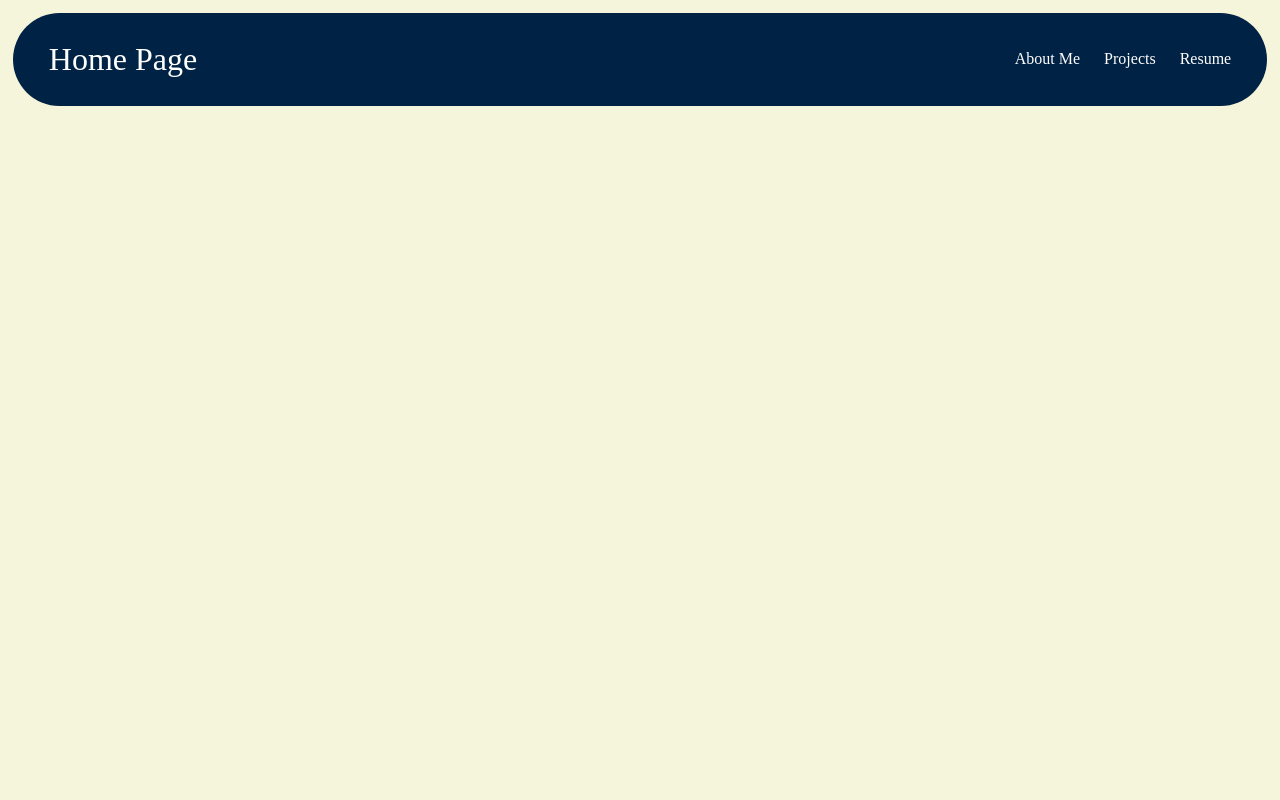
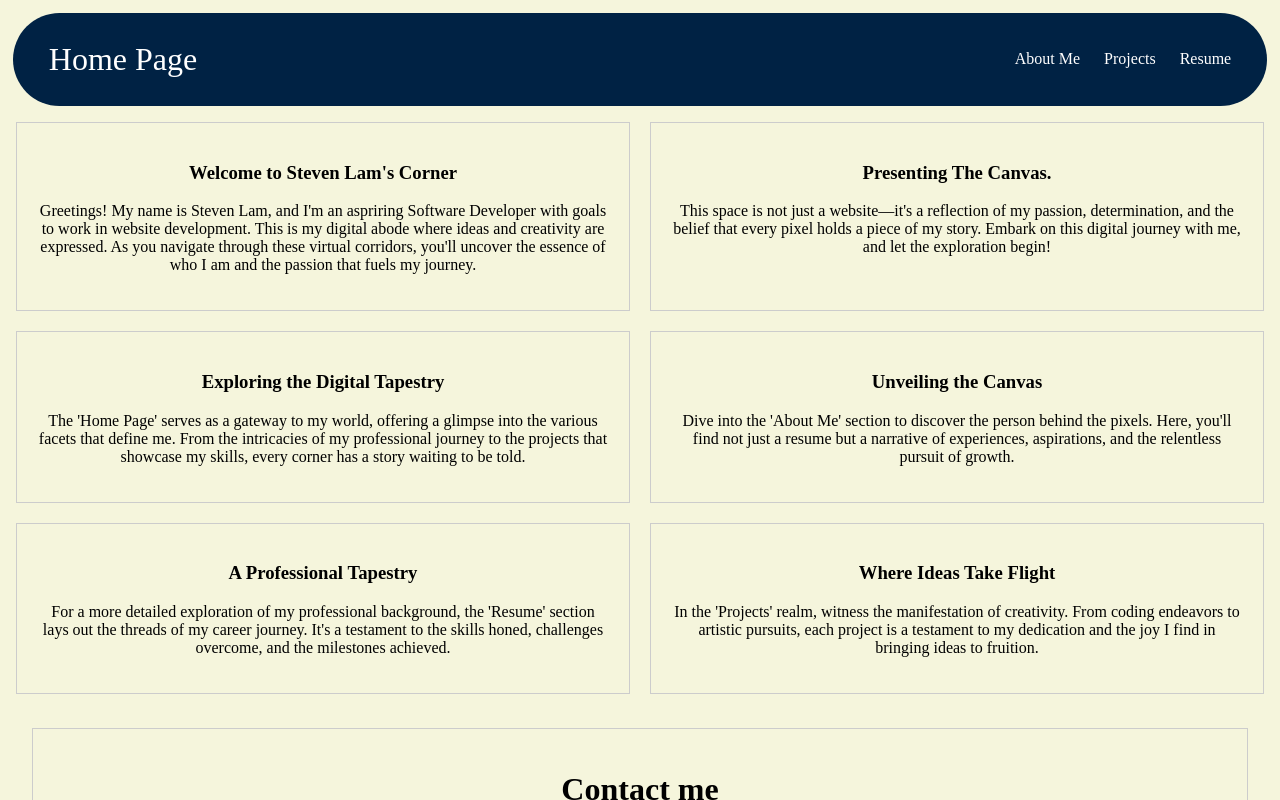
Before and after one commit to Slam210/Personal-Website, a React (Vite) app: page /PersonalWebsite/HomePage in a window 1280 px wide. Shown: the top 800 px of the page. Built offline with nearby package versions, Linux system fonts and the light colour scheme.

Commit message:
Modified routes

```diff
--- a/src/App.jsx
+++ b/src/App.jsx
@@ -13,10 +13,11 @@ export default function App() {
         <div className = "container">
           <Routes>
             <Route path="/" element={<HomePage />}/>
-            <Route path="/HomePage" element={<HomePage />}/>
-            <Route path="/AboutMe" element={<AboutMe />}/>
-            <Route path="/Resume" element={<Resume />}/>
-            <Route path="/Projects" element={<Projects />}/>
+            <Route path="/PersonalWebsite/HomePage" element={<HomePage />}/>
+            <Route path="/PersonalWebsite" element={<HomePage />}/>
+            <Route path="/PersonalWebsite/AboutMe" element={<AboutMe />}/>
+            <Route path="/PersonalWebsite/Resume" element={<Resume />}/>
+            <Route path="/PersonalWebsite/Projects" element={<Projects />}/>
           </Routes>
         </div>
     </>
--- a/src/Components/HomePageComponent.jsx
+++ b/src/Components/HomePageComponent.jsx
@@ -24,11 +24,11 @@ export default function TextSection() {
     function routeChange(fileName) {
         let path = fileName;
         console.log(path);
-        if (fileName === "/HomePage") {
+        if (fileName === "/PersonalWebsite/HomePage") {
             document.documentElement.scrollTop = 0;
             return;
         }
-        navigate(path);
+        navigate('/PersonalWebsite'+path);
     }
 
     return (
--- a/src/Components/NavBar.jsx
+++ b/src/Components/NavBar.jsx
@@ -5,11 +5,11 @@ import '../CSS/NavBar.css';
 export default function NavBar() {
   return (
     <nav className={`navBar`}>
-      <Link to="/HomePage" className="HomePage"> Home Page</Link>
+      <Link to="PersonalWebsite/HomePage" className="HomePage"> Home Page</Link>
       <ul>
-        <CustomLink to="/AboutMe">About Me</CustomLink>
-        <CustomLink to="/Projects">Projects</CustomLink>
-        <CustomLink to="/Resume">Resume</CustomLink>
+        <CustomLink to="PersonalWebsite/AboutMe">About Me</CustomLink>
+        <CustomLink to="PersonalWebsite/Projects">Projects</CustomLink>
+        <CustomLink to="PersonalWebsite/Resume">Resume</CustomLink>
       </ul>
     </nav>
   );
--- a/vite.config.js
+++ b/vite.config.js
@@ -3,6 +3,6 @@ import react from '@vitejs/plugin-react'
 
 // https://vitejs.dev/config/
 export default defineConfig({
-  base: '/',
+  base: '/PersonalWebsite',
   plugins: [react()],
 })
```
Also changed, not shown: package.json (+5 -2 lines), 1 other file (tests, documents, lock files or other folders).
